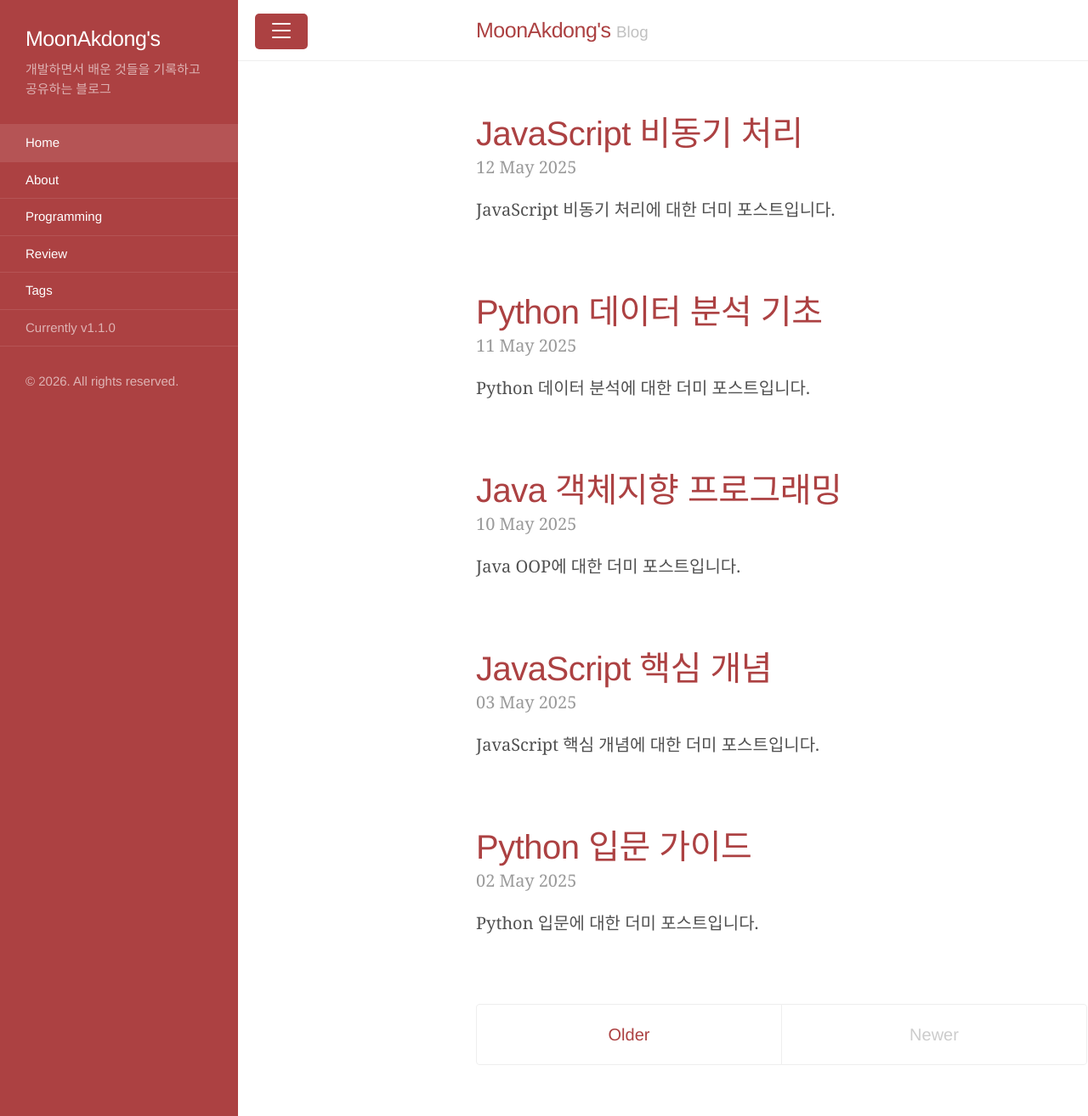
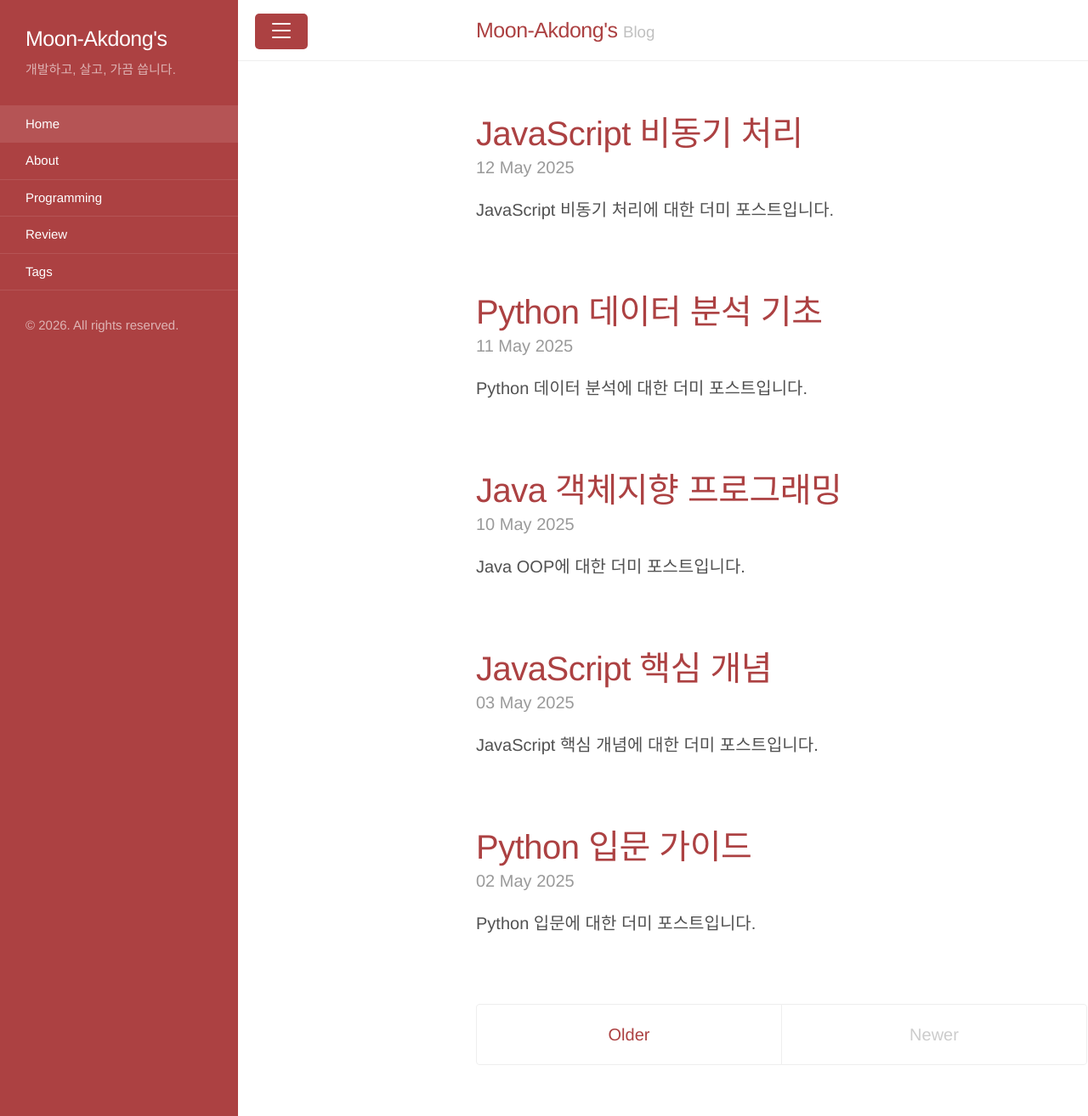
Before and after one commit to moon-akdong/moon-akdong.github.io, a Jekyll site: the page built from index.html, in a window 1280 px wide and 1314 px high. Shown: the whole window at 85% size. Built offline with Jekyll 4.4.1, drawn with Linux system fonts in a browser that asks for light colours; some web fonts are replaced; the list of posts is cut into pages by our own code.

Commit message:
Update site config, favicon, and unify fonts to NanumSquare
- Update site url to moon-akdong.github.io and description
- Replace old favicon with new set (ico, 16x16, 32x32, apple-touch-icon, android-chrome)
- Update head.html to reference new favicon files
- Unify all font-family declarations to NanumSquare across lanyon.css and poole.css
- Remove version number from sidebar

Co-Authored-By: Claude Opus 4.6 <noreply@anthropic.com>

```diff
--- a/_config.yml
+++ b/_config.yml
@@ -1,8 +1,8 @@
 # Setup
-title: MoonAkdong's
+title: Moon-Akdong's
 tagline: "Blog"
-description: "개발하면서 배운 것들을 기록하고 공유하는 블로그"
-url: http://lanyon.getpoole.com
+description: "개발하고, 살고, 가끔 씁니다."
+url: https://moon-akdong.github.io
 baseurl: ""
 paginate: 5
 permalink: pretty
@@ -10,7 +10,7 @@ permalink: pretty
 # About/contact
 author:
   name: Moon Jaeyun
-  url: https://github.com/moonjaeyun
+  url: https://github.com/moon-akdong
   email:
 
 # Gems
--- a/_includes/head.html
+++ b/_includes/head.html
@@ -21,7 +21,9 @@
   <link rel="stylesheet" href="{{ '/public/css/lanyon.css' | absolute_url }}">
   <link rel="stylesheet" href="https://cdn.jsdelivr.net/gh/moonspam/NanumSquare@2.0/nanumsquare.css">
 
-  <link rel="apple-touch-icon-precomposed" sizes="144x144" href="{{ '/public/apple-touch-icon-precomposed.png' | absolute_url }}">
+  <link rel="apple-touch-icon" sizes="180x180" href="{{ '/public/apple-touch-icon.png' | absolute_url }}">
+  <link rel="icon" type="image/png" sizes="32x32" href="{{ '/public/favicon-32x32.png' | absolute_url }}">
+  <link rel="icon" type="image/png" sizes="16x16" href="{{ '/public/favicon-16x16.png' | absolute_url }}">
   <link rel="shortcut icon" href="{{ '/public/favicon.ico' | absolute_url }}">
 
   <link rel="alternate" type="application/rss+xml" title="RSS" href="{{ '/atom.xml' | absolute_url }}">
--- a/_includes/sidebar.html
+++ b/_includes/sidebar.html
@@ -24,8 +24,6 @@
         {% endif %}
       {% endif %}
     {% endfor %}
-
-    <span class="sidebar-nav-item">Currently v{{ site.version }}</span>
   </nav>
 
   <div class="sidebar-item">
--- a/public/css/lanyon.css
+++ b/public/css/lanyon.css
@@ -41,11 +41,11 @@ body {
 }
 
 html {
-  font-family: "PT Serif", Georgia, "Times New Roman", serif;
+  font-family: "NanumSquare", "Helvetica Neue", Helvetica, Arial, sans-serif;
 }
 
 h1, h2, h3, h4, h5, h6 {
-  font-family: "PT Sans", Helvetica, Arial, sans-serif;
+  font-family: "NanumSquare", "Helvetica Neue", Helvetica, Arial, sans-serif;
   font-weight: 400;
   color: #313131;
   letter-spacing: -.025rem;
@@ -148,7 +148,7 @@ h1, h2, h3, h4, h5, h6 {
   width: 14rem;
   visibility: hidden;
   overflow-y: auto;
-  font-family: "PT Sans", Helvetica, Arial, sans-serif;
+  font-family: "NanumSquare", "Helvetica Neue", Helvetica, Arial, sans-serif;
   font-size: .875rem; /* 15px */
   color: rgba(255,255,255,.6);
   background-color: #202020;
@@ -368,7 +368,7 @@ a.sidebar-nav-item:focus {
   overflow: hidden; /* clearfix */
   margin-left: -1rem;
   margin-right: -1rem;
-  font-family: "PT Sans", Helvetica, Arial, sans-serif;
+  font-family: "NanumSquare", "Helvetica Neue", Helvetica, Arial, sans-serif;
   color: #ccc;
   text-align: center;
 }
--- a/public/css/poole.css
+++ b/public/css/poole.css
@@ -389,7 +389,7 @@ tbody tr:nth-child(odd) th {
   overflow: hidden; /* clearfix */
   margin-left: -1rem;
   margin-right: -1rem;
-  font-family: "PT Sans", Helvetica, Arial, sans-serif;
+  font-family: "NanumSquare", "Helvetica Neue", Helvetica, Arial, sans-serif;
   color: #ccc;
   text-align: center;
 }
```
Also changed, not shown: public/android-chrome-192x192.png (added), public/android-chrome-512x512.png (added), public/apple-touch-icon-precomposed.png (deleted), public/apple-touch-icon.png (added), public/favicon-16x16.png (added), public/favicon-32x32.png (added), public/favicon.ico.
